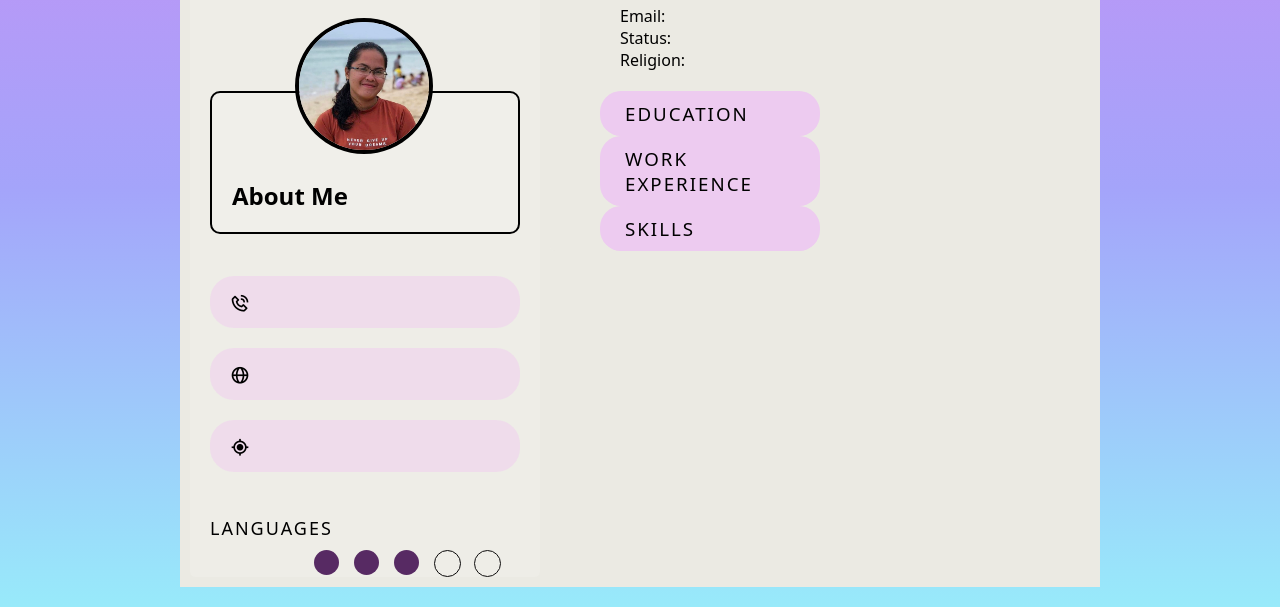
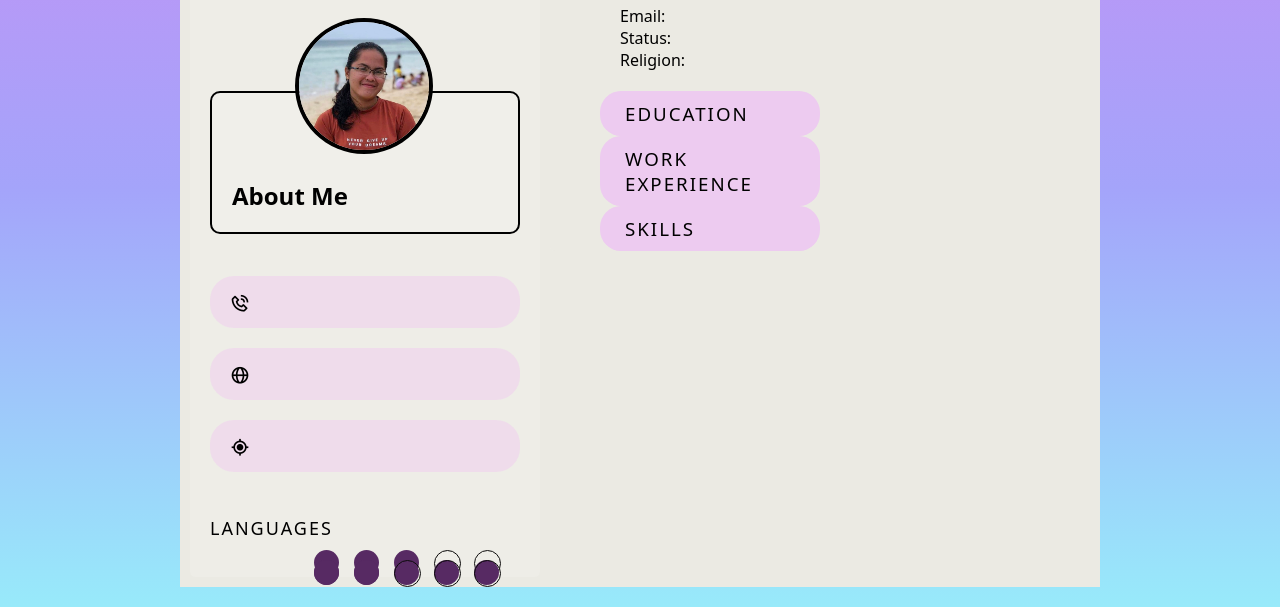
Before and after one commit to rvega9/ResumeSite, a plain HTML site: page index.html in a window 1280 px wide. Shown: the part 231-838 px from the top of the page. Drawn offline with nearby package versions, Linux system fonts and the light colour scheme; no server answers.

Commit message:
butang sa mga circles sa languages

```diff
--- a/index.html
+++ b/index.html
@@ -25,12 +25,31 @@
 
             <br/><br/>
             <h1>Languages</h1>
-            <p id="languages" class="l_p">
-                <span class="circle1"></span>
-                <span class="circle2"></span>
-                <span class="circle3"></span>
-                <span class="circle4" style="background: transparent; border: 1px solid rgb(8, 7, 7);"></span>
-                <span class="circle5" style="background: transparent; border: 1px solid rgb(15, 14, 14);"></span>
+            <p id="languages">
+                <p class="l_p">
+                    <span class="circle1"></span>
+                    <span class="circle2"></span>
+                    <span class="circle3"></span>
+                    <span class="circle4" style="background: transparent; border: 1px solid rgb(8, 7, 7);"></span>
+                    <span class="circle5" style="background: transparent; border: 1px solid rgb(15, 14, 14);"></span>
+                </p>
+
+                <p class="l_p">
+                    <span class="circle1"></span>
+                    <span class="circle2"></span>
+                    <span class="circle3"></span>
+                    <span class="circle4"></span>
+                    <span class="circle5"></span>
+                </p>
+
+                <p class="l_p">
+                    <span class="circle1"></span>
+                    <span class="circle2"></span>
+                    <span class="circle3" style="background: transparent; border: 1px solid rgb(12, 11, 11);"></span>
+                    <span class="circle4" style="background: transparent; border: 1px solid rgb(10, 9, 9);"></span>
+                    <span class="circle5" style="background: transparent; border: 1px solid rgb(10, 9, 9);"></span>
+                </p>
+
             </p>
 
         </div>
```
